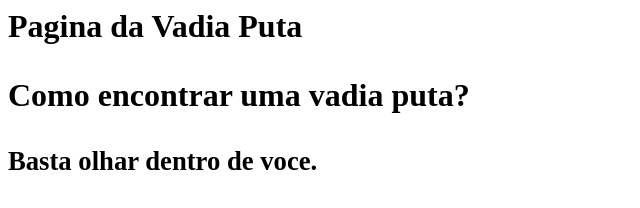
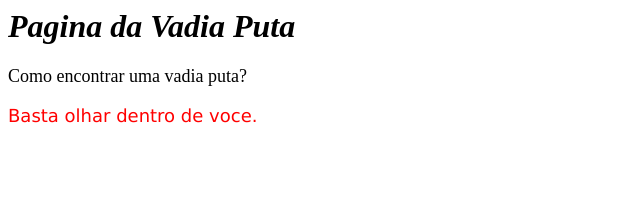
Before and after one commit to felipepitoko/full-cycle-docker, a website: page page.html in a window 1280 px wide. Shown: the whole page, without its empty margins (0-640 px from the left). Drawn offline with Linux system fonts and the light colour scheme.

Commit message:
enviando a pagina apenas pelo link

```diff
--- a/index.js
+++ b/index.js
@@ -8,8 +8,10 @@ const app = express()
 
 app.get('/',(req,res)=>{
     const link_pagina = new URL('page.html', import.meta.url)
-    const pagina = fs.readFileSync(link_pagina, 'utf-8')
-    return res.status(200).send(pagina)
+    // console.log(link_pagina)
+    // console.log(__dirname)
+    // const pagina = fs.readFileSync(link_pagina, 'utf-8')
+    return res.status(200).sendFile(__dirname+'page.html')
 })
 
 app.listen(process.env.PORT || 3000, ()=>{
--- a/package.json
+++ b/package.json
@@ -7,7 +7,7 @@
   "scripts": {
     "test": "echo \"Error: no test specified\" && exit 1",
     "start": "node index.js",
-    "nodemon": "nodemon index.js"
+    "dev": "nodemon index.js"
   },
   "repository": {
     "type": "git",
--- a/page.html
+++ b/page.html
@@ -1,3 +1,28 @@
-<h1>Pagina da Vadia Puta<h1>
+<html>
+
+<head>
+    <title>Pagina da Vadia Puta</title>
+    <style type="text/css">
+        h1 {
+            font-style: oblique;
+        }
+
+        small {
+            color: red;
+            font-size: large;
+            font-family: 'Lucida Sans';
+        }
+
+        p {
+            font-size: large;
+        }
+    </style>
+</head>
+
+<body>
+    <h1>Pagina da Vadia Puta</h1>
     <p>Como encontrar uma vadia puta?</p>
     <small>Basta olhar dentro de voce.</small>
+</body>
+
+</html>
```
